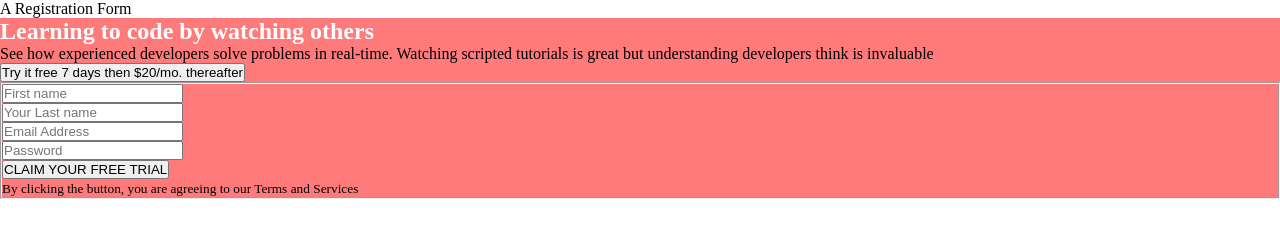
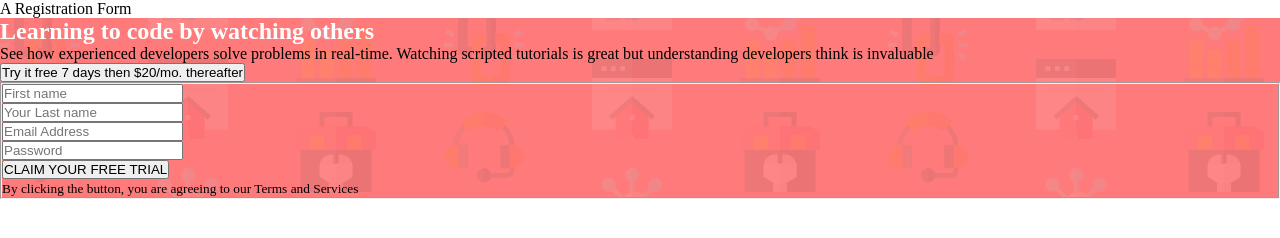
Before and after one commit to Fola-flex/Zuri-Responsiveness, a plain HTML site: page index.html in a window 1280 px wide. Drawn offline with Linux system fonts and the light colour scheme; the site is published under a folder, as on GitHub Pages, so addresses that start at the root find nothing.

Commit message:
fixed image issue

```diff
--- a/style.css
+++ b/style.css
@@ -7,7 +7,7 @@
 }
 
 main {
-    background-image: url("/assets/images/bg-intro-desktop.png");
+    background-image: url("assets/images/bg-intro-desktop.png");
     background-color: hsl(0, 100%, 74%) ;
 }
 
```
